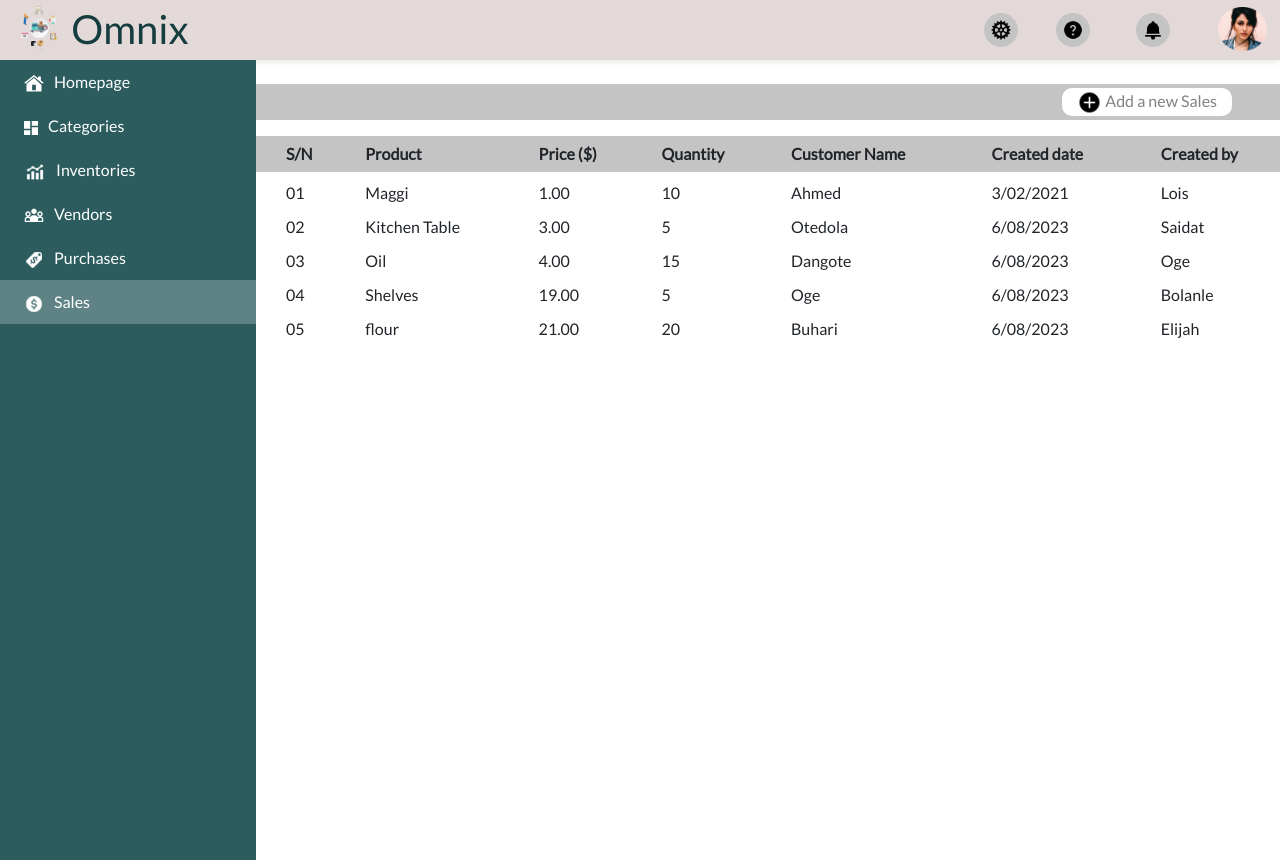
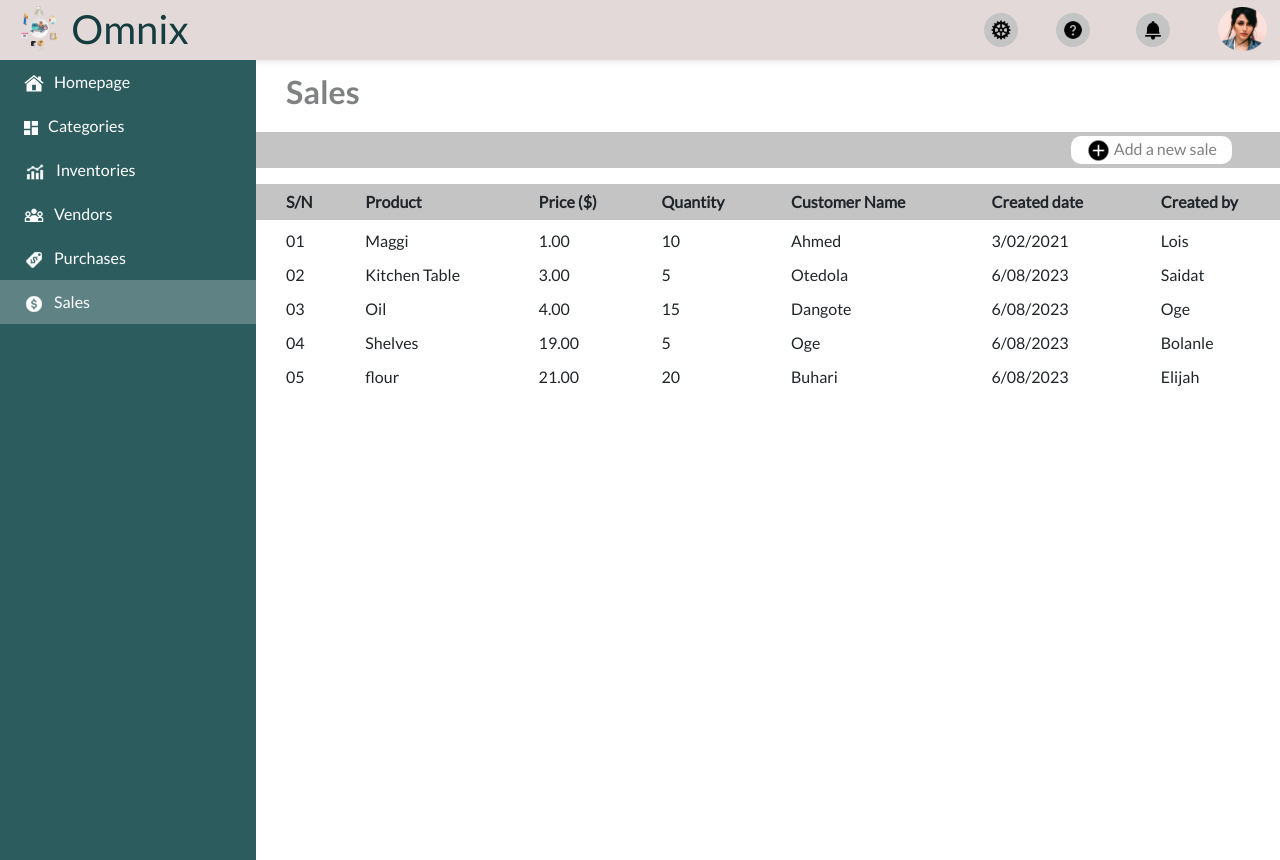
Before and after one commit to Dufuna-CodeCamp/Dufuna-Fem-Hackathon-Team3, a React (Create React App) app in the folder ims_app/: page /sales in a window 1280 px wide. Built offline with nearby package versions, Linux system fonts and the light colour scheme.

Commit message:
updated styles

```diff
--- a/ims_app/src/App.css
+++ b/ims_app/src/App.css
@@ -56,4 +56,7 @@ body, p {
   .page{
     width: 100%;
   }
+  .form-div{
+    width: 100%;
+  }
 }
--- a/ims_app/src/components/screens/sales/sales.js
+++ b/ims_app/src/components/screens/sales/sales.js
@@ -21,7 +21,8 @@ class Sales extends Component {
                 {"name" : "Shelves", "quantity": "5", "customerName": "Oge", "createdBy": "Bolanle", "createdDate" : "6/08/2023","amount" : "19.00"},
                 {"name" : "flour", "quantity": "20", "customerName": "Buhari", "createdBy": "Elijah", "createdDate" : "6/08/2023", "amount" : "21.00"},
             ],
-            selectedItem : ""
+            isListPage: true,
+            isAddPage: false
         }
     }
 
@@ -31,15 +32,38 @@ class Sales extends Component {
         );
     }
 
+    showListPage = () => {
+        this.setState({ isListPage: true, isAddPage: false })
+    }
+
+    showAddPage = () => {
+        this.setState({ isListPage: false, isAddPage: true })
+    }
+    // handleFormSubmit = (val) => {
+    //     let sale = {
+    //         name: val.name,
+    //         price: val.price,
+    //         id: this.state.inventories.length + 1
+    //     };
+    //     this.setState({
+    //         inventories: [...this.state.inventories, inventory],
+    //         isListPage: true, isAddPage: false
+    //     });
+    // }
+
     render() {
         return (
             <Section
-                title='Sales'
-                addButtonTitle='Add a new sale'
-                isListPage
+                mainTitle='Sales'
+                title='sale'
+                isListPage={this.state.isListPage}
+                isAddPage={this.state.isAddPage}
                 addSerialNumber
-                headers={this.state.headers}
+                onAddBtnClick={this.showAddPage}
+                headers={this.state.headers}z
                 items={this.state.sales}
+                onCloseForm={this.showListPage}
+                handleFormSubmit={this.handleFormSubmit}
             />
         );
     }
```
